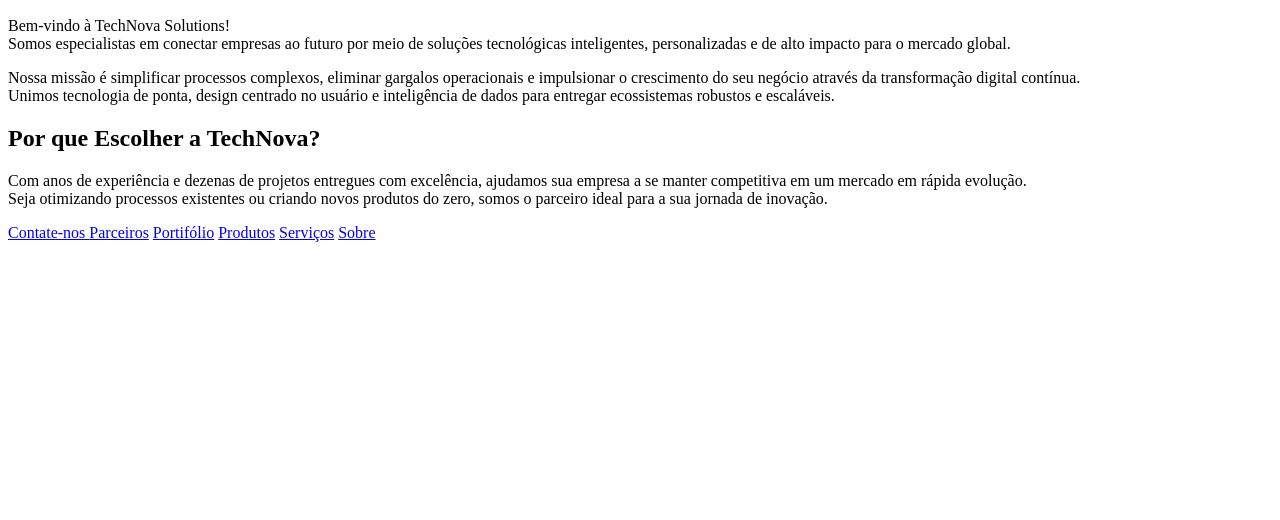
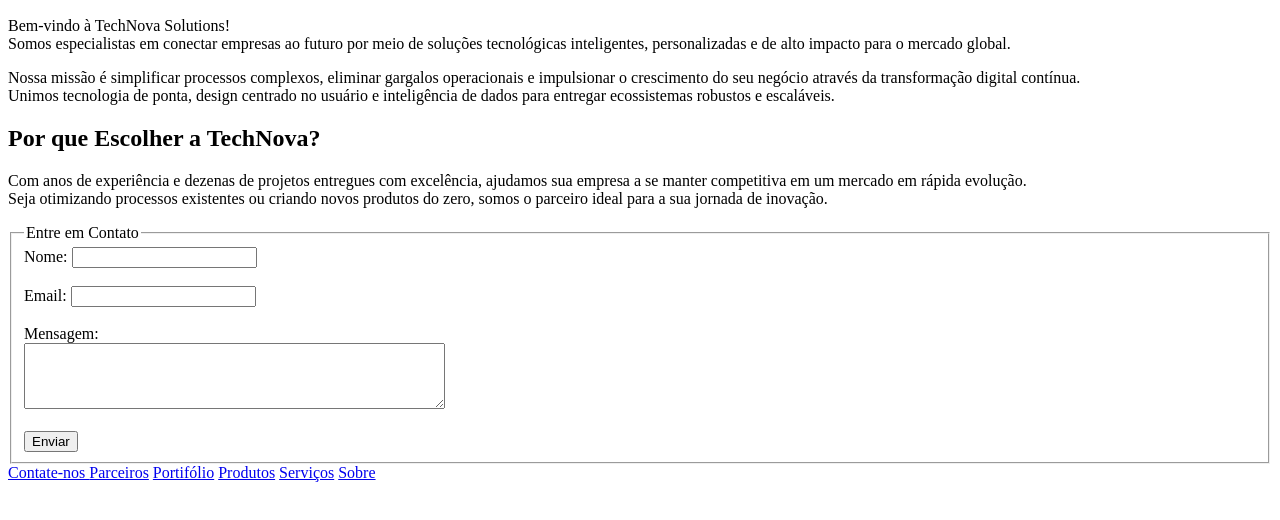
Before and after one commit to bixuera/Web-1, a plain HTML site: page index.html in a window 1280 px wide. Shown: the part 110-630 px from the top of the page. Drawn offline with Linux system fonts and the light colour scheme.

Commit message:
formulario

```diff
--- a/index.html
+++ b/index.html
@@ -15,6 +15,23 @@
 <h2>Por que Escolher a TechNova?</h2>
 <p>Com anos de experiência e dezenas de projetos entregues com excelência, ajudamos sua empresa a se manter competitiva em um mercado em rápida evolução.<br>
 Seja otimizando processos existentes ou criando novos produtos do zero, somos o parceiro ideal para a sua jornada de inovação.</p>
+<!--FORMS-->
+<form>
+    <fieldset>
+        <legend>Entre em Contato</legend>
+        <label for="nome">Nome:</label>
+        <input type="text" id="nome" name="nome" required><br><br>
+
+        <label for="email">Email:</label>
+        <input type="email" id="email" name="email" required><br><br>
+
+        <label for="mensagem">Mensagem:</label><br>
+        <textarea id="mensagem" name="mensagem" rows="4" cols="50" required></textarea><br><br>
+
+        <input type="submit" value="Enviar">
+    </fieldset>
+</form>
+
     <a href="contate-nos.html">Contate-nos </a>
     <a href="parceiros.html">Parceiros</a>
     <a href="portifolio.html">Portifólio</a>
```
